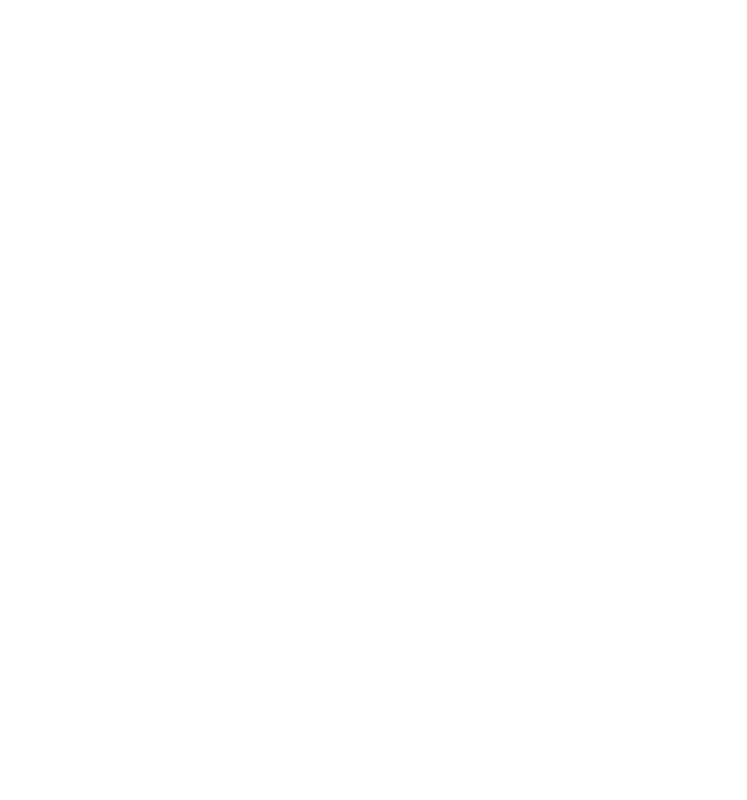
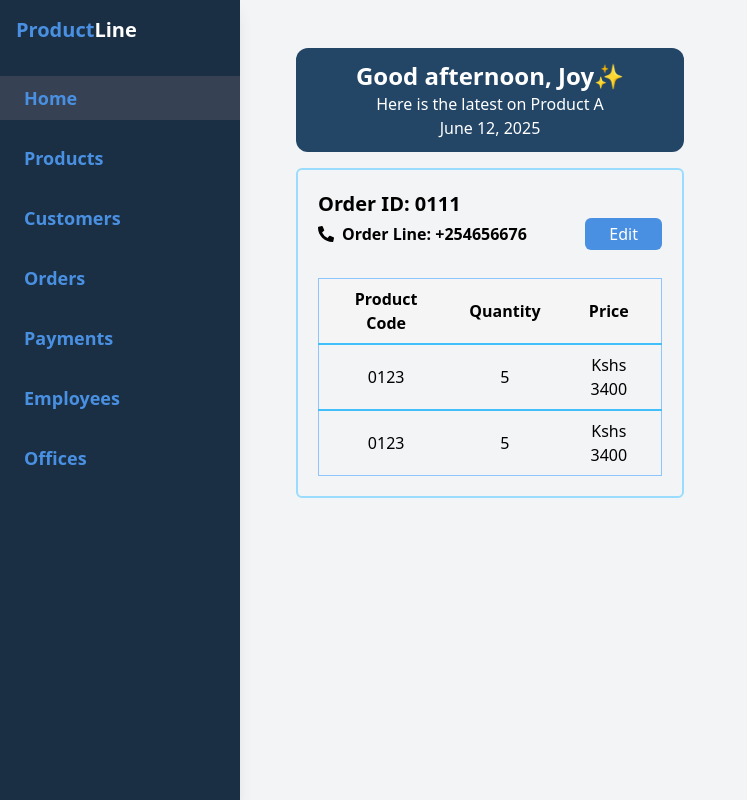
Before and after one commit to Grealishgit/product-line, a React (Vite) app: page /order in a window 1280 px wide. Before the commit this address had no page. Shown: the whole page, without its empty margins (0-747 px from the left). Built offline with nearby package versions, Linux system fonts and the light colour scheme.

Commit message:
feat: Add ProductCard and OrderCard components; implement routing for product and order pages; create NotFound page

```diff
--- a/src/App.jsx
+++ b/src/App.jsx
@@ -8,6 +8,9 @@
 import Products from './pages/Products'
 import Employees from './pages/Employees'
 import Customers from './pages/Customers'
+import NotFound from './pages/NotFound'
+import ProductCard from './components/ProductCard'
+import OrderCard from './components/OrderCard'
 
 const App = () => {
   return (
@@ -20,6 +23,9 @@
         <Route path="/orders" element={<Orders />} />
         <Route path="/payments" element={<Payments />} />
         <Route path="/products" element={<Products />} />
+        <Route path="/product" element={<ProductCard />} />
+        <Route path="/order" element={<OrderCard />} />
+        <Route path="*" element={<NotFound />} />
       </Route>
     </Routes>
   )
--- a/src/components/OrderCard.jsx
+++ b/src/components/OrderCard.jsx
@@ -1,8 +1,44 @@
 import React from 'react'
+import { FaPhone, FaPhoneAlt } from 'react-icons/fa'
 
 const OrderCard = () => {
     return (
-        <div>OrderCard</div>
+        <div className="w-105 mt-4 left-70 absolute justify-start mx-auto px-4 py-8">
+            <div className='flex flex-col items-center p-3 rounded-xl bg-[#234566] justify-center mb-4'>
+                <h2 className='text-2xl font-bold text-white'>Good afternoon, Joy✨</h2>
+                <p className='text-white'>Here is the latest on Product A</p>
+                <p className='text-white'>June 12, 2025</p>
+            </div>
+            <div className='flex border-2 p-5 rounded-md border-[#9adcfd] flex-col mt-4'>
+                <h3 className="text-xl font-semibold">Order ID: 0111</h3>
+                <div className='flex items-center justify-between'>
+                    <p className='flex flex-row gap-2 font-semibold items-center'> <FaPhoneAlt /> Order Line: +254656676</p>
+                    <button className='rounded-md px-6 cursor-pointer text-white py-1 bg-[#4a90e2]'>Edit</button>
+                </div>
+                <table className="w-full mt-7 border overflow-x-scroll border-blue-300">
+                    <thead className="bg-[#f5f5f5] border-b-2 border-[#258cbf]">
+                        <tr>
+                            <th className="px-4 py-2 text-center">Product Code</th>
+                            <th className="px-4 py-2 text-center">Quantity</th>
+                            <th className="px-4 py-2 text-center">Price</th>
+                        </tr>
+                    </thead>
+                    <tbody>
+                        <tr className="hover:bg-gray-50">
+                            <td className="border-t-2 font-medium text-center border-[#42befb] px-4 py-2">0123</td>
+                            <td className="border-t-2 font-medium text-center border-[#42befb] px-4 py-2">5</td>
+                            <td className="border-t-2 font-medium text-center border-[#42befb] px-4 py-2">Kshs 3400</td>
+                        </tr>
+                        <tr className="hover:bg-gray-50">
+                            <td className="border-t-2 font-medium text-center border-[#42befb] px-4 py-2">0123</td>
+                            <td className="border-t-2 font-medium text-center border-[#42befb] px-4 py-2">5</td>
+                            <td className="border-t-2 font-medium text-center border-[#42befb] px-4 py-2">Kshs 3400</td>
+                        </tr>
+                        {/* Add more rows as needed */}
+                    </tbody>
+                </table>
+            </div>
+        </div>
     )
 }
 
--- a/src/components/ProductCard.jsx
+++ b/src/components/ProductCard.jsx
@@ -1,8 +1,29 @@
 import React from 'react'
+import { IoScale } from 'react-icons/io5'
 
 const ProductCard = () => {
     return (
-        <div>ProductCard</div>
+        <div className="w-90 mt-4 left-70 absolute justify-start mx-auto px-4 py-8">
+            <div className='flex flex-col items-center p-3 rounded-xl bg-[#234566] justify-center mb-4'>
+                <h2 className='text-2xl font-bold text-white'>Good afternoon, Joy✨</h2>
+                <p className='text-white'>Here is the latest on Product A</p>
+                <p className='text-white'>June 12, 2025</p>
+            </div>
+            <div className='flex border-2 p-3 rounded-md border-[#9adcfd] flex-col mt-4'>
+                <h3 className="text-2xl font-semibold">Product A</h3>
+                <p className="text-gray-600"> <strong>Description</strong>Product A jffhjhr </p>
+                <p> <strong>Vendor:</strong>Vendor 1 </p>
+                <p className='flex flex-row items-center gap-1'><IoScale className='text-black w-5 h-5' /> <strong>Scale:</strong>567 </p>
+                <p> <strong>Price:</strong>Kshs 5600 1 </p>
+                <div className='flex items-center justify-between'>
+                    <p> <strong>Stock:</strong>100 </p>
+                    <button className='rounded-md px-6 py-1 text-white bg-[#4a90e2]'>Edit</button>
+                </div>
+
+                <p> <strong>Product Line:</strong>Product Line A </p>
+
+            </div>
+        </div>
     )
 }
 
--- /dev/null
+++ b/src/pages/NotFound.jsx
@@ -0,0 +1,15 @@
+import React from 'react'
+
+const NotFound = () => {
+    return (
+        <div>
+            <div className='flex flex-col items-center justify-center h-screen bg-gray-100'>
+                <h1 className='text-6xl font-bold text-gray-800'>404</h1>
+                <p className='text-xl text-gray-600 mt-4'>Page Not Found</p>
+                <p className='text-gray-500 mt-2'>The page you are looking for does not exist.</p>
+            </div>
+        </div>
+    )
+}
+
+export default NotFound
--- a/src/pages/Offices.jsx
+++ b/src/pages/Offices.jsx
@@ -5,7 +5,7 @@
 const Offices = () => {
     const offices = [
         { officeName: 'Office A', officeCode: '12357', city: 'Nairobi', phone: '+254859869589959', addressLine1: 'Address Line A', addressLine2: 'Address Line B', state: '213-00100, Kileleshwa', country: 'Kenya' },
-        { officeName: 'Office B', officeCode: '78796', city: 'Mombasa', phone: '254859869589959', addressLine1: 'Address Line A', addressLine2: 'Address Line B', state: '213-00100, Kileleshwa', country: 'Kenya' },
+        { officeName: 'Office B', officeCode: '78796', city: 'Mombasa', phone: '+254859869589959', addressLine1: 'Address Line A', addressLine2: 'Address Line B', state: '213-00100, Kileleshwa', country: 'Kenya' },
     ];
     return (
         <div className="max-w-4xl mx-auto px-4 py-8">
--- a/src/pages/Orders.jsx
+++ b/src/pages/Orders.jsx
@@ -1,6 +1,7 @@
 import React from 'react'
 import { BsMenuButton } from 'react-icons/bs';
 import { IoSearch } from 'react-icons/io5'
+import { useNavigate } from 'react-router-dom';
 
 const Orders = () => {
     const orders = [
@@ -9,13 +10,15 @@
         { orderId: '012343', customerId: '003', orderDate: '6/7/2024', requireDate: '6/7/2024', shippingDate: '6/7/2024', status: 'Pending' },
         { orderId: '96900', customerId: '004', orderDate: '23/1/2025', requireDate: '23/1/2025', shippingDate: '23/1/2025', status: 'Completed' },
     ];
+
+    const navigate = useNavigate();
     return (
         <div className="max-w-4xl mx-auto px-4 py-8">
             <div className='items-center justify-center w-full flex flex-col mb-6'>
                 <h1 className="text-3xl font-bold text-center mb-6">Customers</h1>
-                <button className="bg-[#4a90e2] cursor-pointer text-white px-8 py-1.5
+                <button onClick={() => navigate('/order')} className="bg-[#4a90e2] cursor-pointer text-white px-8 py-1.5
                     rounded hover:bg-blue-400 transition">
-                    Add Customer
+                    Add Order
                 </button>
             </div>
             <div className="flex items-center justify-between mb-4">
--- a/src/pages/Products.jsx
+++ b/src/pages/Products.jsx
@@ -1,6 +1,7 @@
 import React from 'react';
 import { FaSearch } from 'react-icons/fa';
 import { IoSearch } from 'react-icons/io5';
+import { useNavigate } from 'react-router-dom';
 
 const Products = () => {
     const products = [
@@ -9,6 +10,8 @@
         { code: '76847', name: 'Product C', price: 'Kshs 7890', stock: 31 },
         { code: '24356', name: 'Product D', price: 'Kshs 5000', stock: 20 },
     ];
+
+    const navigate = useNavigate();
 
     return (
         <div className="max-w-4xl mx-auto px-4 py-8">
@@ -26,7 +29,7 @@
                         <IoSearch className="w-5 h-5" />
                     </span>
                 </div>
-                <button className="bg-[#4a90e2] cursor-pointer text-white px-8 py-1.5
+                <button onClick={() => navigate('/product')} className="bg-[#4a90e2] cursor-pointer text-white px-8 py-1.5
                 rounded hover:bg-blue-400 transition">
                     Add Product
                 </button>
```
